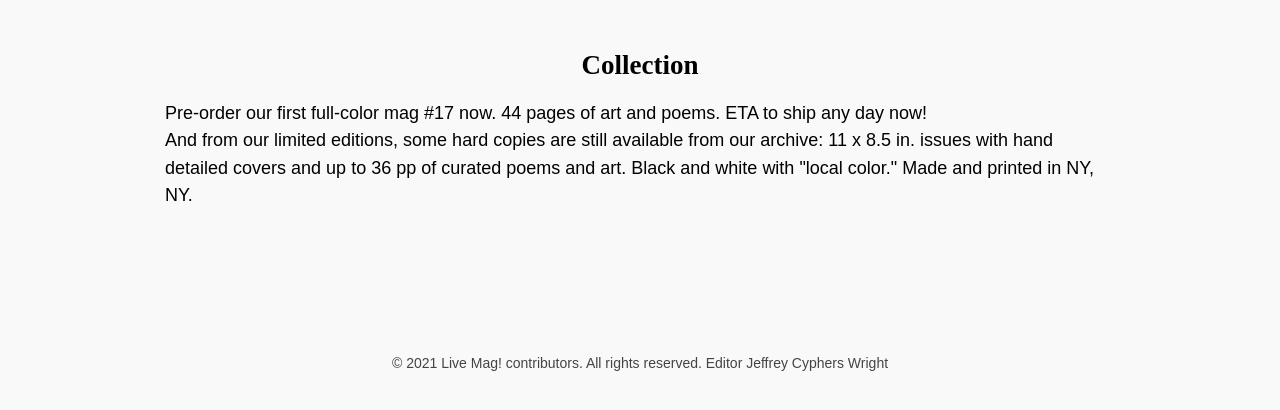
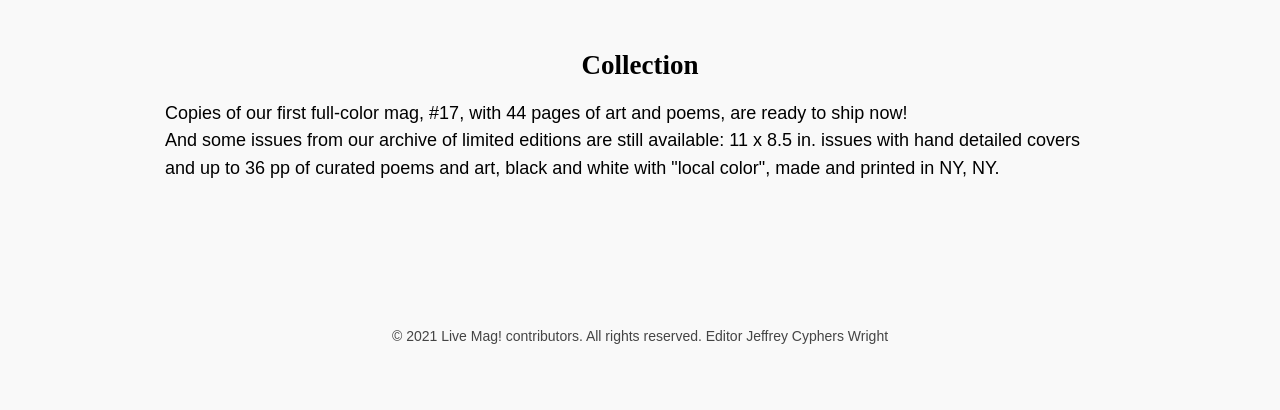
Before and after one commit to loriortiz/stripe-checkout-netlify-serverless, a plain HTML site: page public/index.html in a window 1280 px wide. Shown: the part 148-558 px from the top of the page. Drawn offline with Linux system fonts and the light colour scheme; no server answers; a script that the page names is missing; a web font is replaced by a local one.

Commit message:
Edit text

```diff
--- a/public/index.html
+++ b/public/index.html
@@ -44,7 +44,7 @@
     </header>
   <main>
     <h2 class="page-title">Collection</h2>
-    <p>Pre-order our first full-color mag #17 now. 44 pages of art and poems. ETA to ship any day now!<br>And from our limited editions, some hard copies are still available from our archive: 11 x 8.5 in. issues with hand detailed covers and up to 36 pp of curated poems and art. Black and white with "local color." Made and printed in NY, NY. </p>
+    <p>Copies of our first full-color mag, #17, with 44 pages of art and poems, are ready to ship now!<br>And some issues from our archive of limited editions are still available: 11 x 8.5 in. issues with hand detailed covers and up to 36 pp of curated poems and art, black and white with "local color", made and printed in NY, NY. </p>
     <div class="products"></div>
   </main>
   <template id="product">
```
